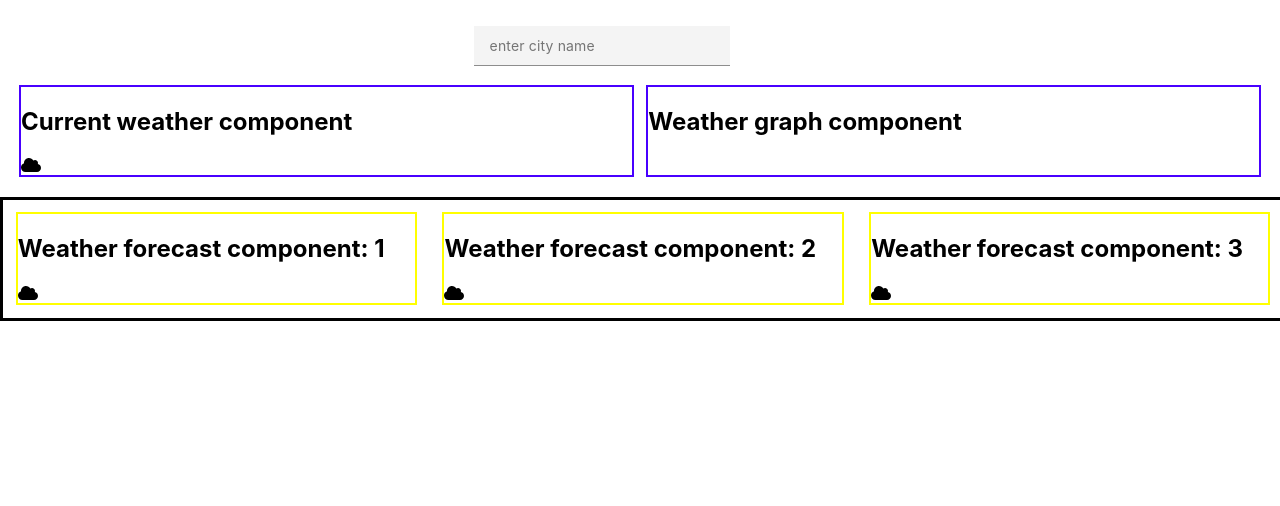
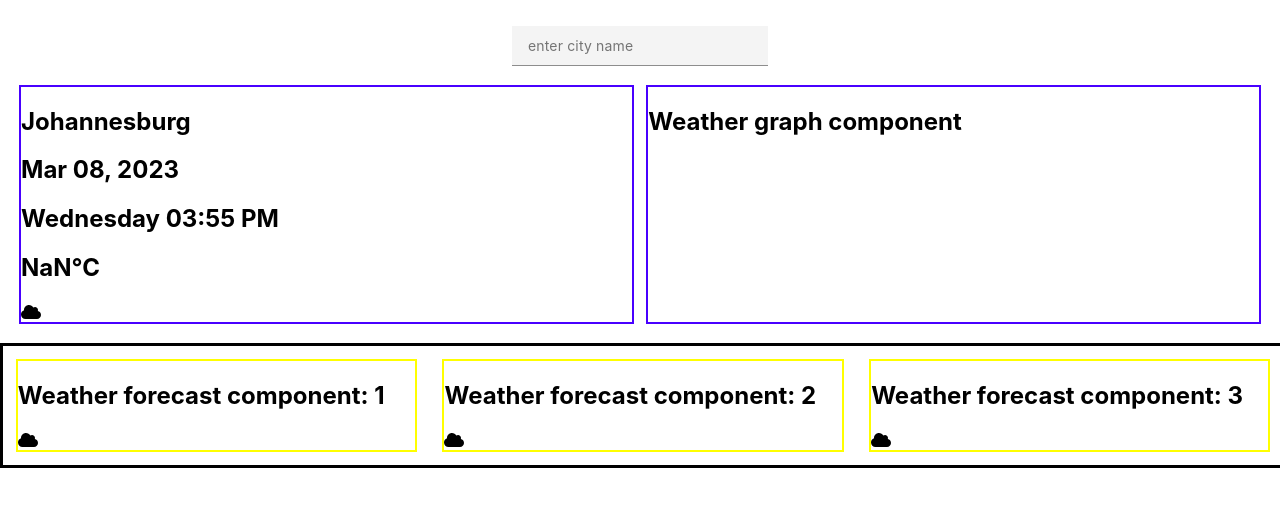
Before and after one commit to Kgaugelo11/reactjs-weather-app, a React (Create React App) app: page / in a window 1280 px wide. Shown: the top 506 px of the page. Built offline with nearby package versions, Linux system fonts and the light colour scheme; no server answers; the HTML template or start-up script is replaced by a standard one.

Commit message:
adding current weather card information

```diff
--- a/src/components/WeatherWrapper.js
+++ b/src/components/WeatherWrapper.js
@@ -1,12 +1,31 @@
-import React, {useState} from "react";
+import React, {useEffect, useState} from "react";
 import LocationInput from "./location/LocationInput";
-import "./WeatherWarpper.css";
+import "./WeatherWrapper.css";
 import CurrentWeatherCard from "./weatherCard/currentWeatherCard/CurrentWeatherCard";
 import WeatherGraph from "./weatherGraph/WeatherGraph";
 import ForecastWeatherWrapper from "./weatherCard/forecastWeatherCard/ForecastWeatherWrapper";
 
 const WeatherWrapper = () => {
-  const [location, setLocation] = useState("Johannesburg")
+  const [location, setLocation] = useState("Johannesburg");
+  const [weather, setWeather] = useState({});
+
+  useEffect(() => {
+    const apiUrl = `https://api.openweathermap.org/data/2.5/weather?q=${location}&units=metric&&appid=01b7b4f97ada9006a27f7aa192d2e0c8`;
+
+    fetch(apiUrl).then(response => response.json()).then(data => {
+      setWeather((prevState => {
+        prevState = {
+          condition: data.weather[0].description,
+          temperature: data.main.temp,
+          humidity: data.main.humidity,
+          pressure: data.main.pressure
+        };
+        return prevState
+      }));
+    }).catch(error => {
+      console.log(error);
+    });
+  }, [location]);
 
   const onSubmitHandler = (event) => {
     event.preventDefault();
@@ -16,7 +35,7 @@ const WeatherWrapper = () => {
     if (event.key === 'Enter') {
       setLocation((prevState => {
         prevState = event.target.value;
-        return prevState
+        return prevState;
       }));
     }
   }
@@ -29,7 +48,7 @@ const WeatherWrapper = () => {
         </div>
         <div className={"contain-current-graph"}>
           <div className={"contain-current-graph_child"}>
-            <CurrentWeatherCard/>
+            <CurrentWeatherCard location={location} weather={weather}/>
           </div>
           <div className={"contain-current-graph_child"}>
             <WeatherGraph/>
@@ -40,7 +59,7 @@ const WeatherWrapper = () => {
         </div>
       </div>
     </form>
-  )
+  );
 }
 
 export default WeatherWrapper;
--- a/src/components/location/LocationInput.css
+++ b/src/components/location/LocationInput.css
@@ -22,7 +22,7 @@
     color: #161616;
     transition: background-color 70ms cubic-bezier(.2, 0, .38, .9), outline 70ms cubic-bezier(.2, 0, .38, .9);
     margin-top: 2%;
-    margin-left: 37%;
+    margin-left: 40%;
 }
 
 :focus {
--- a/src/components/weatherCard/common/WeatherIcon.js
+++ b/src/components/weatherCard/common/WeatherIcon.js
@@ -11,53 +11,57 @@ import {
   faCloudRain,
   faCloudShowersHeavy,
   faSnowflake,
-  faIcicles
+  faIcicles,
+  faThunderstorm,
 } from '@fortawesome/free-solid-svg-icons'
 
 const getWeatherIcon = (condition) => {
   let icon;
   switch (condition) {
-    case "Clear":
+    case "clear sky":
+      icon = faSun;
+      break;
+    case "sunny":
+      icon = faSun;
+      break;
+    case "mist":
+      icon = faCloudMeatball;
+      break;
+    case "scattered clouds":
       icon = faCloud;
       break;
-    case "Sunny":
-      icon = faSun;
-      break;
-    case "Mist":
-      icon = faCloudMeatball;
-      break;
-    case "Cloudy":
-      icon = faCloud;
-      break;
-    case "Partly cloudy":
+    case "few clouds":
       icon = faCloudSun;
       break;
-    case "Overcast":
+    case "overcast clouds":
       icon = faSmog;
       break;
     case "Blizzard":
       icon = faMeteor;
       break;
-    case "Fog":
+    case "fog":
       icon = faSmog;
       break;
-    case "Light rain":
+    case "light rain":
       icon = faCloudRain;
       break;
-    case "Medium rain":
+    case "moderate rain":
       icon = faCloudRain;
       break;
-    case "Heavy rain":
+    case "heavy intensity rain":
       icon = faCloudShowersHeavy;
       break;
-    case "Light snow":
+    case "light snow":
       icon = faSnowflake;
       break;
-    case "Medium snow":
+    case "moderate  snow":
       icon = faSnowflake;
       break;
-    case "Heavy snow":
+    case "heavy snow":
       icon = faIcicles;
+      break;
+    case /.*thunderstorm.*/i:
+      icon = faThunderstorm;
       break;
     default:
       icon = faCloud;
--- a/src/components/weatherCard/currentWeatherCard/CurrentWeatherCard.js
+++ b/src/components/weatherCard/currentWeatherCard/CurrentWeatherCard.js
@@ -1,21 +1,52 @@
-import React from "react";
-import Date from "./components/Date";
-import Temperature from "../common/Temperature";
+import React, {useEffect, useState} from "react";
 import WeatherIcon from "../common/WeatherIcon";
-import CityName from "./components/CityName";
 
-const currentWeatherCard = (props) => {
+const CurrentWeatherCard = (props) => {
+  const [currentDate, setCurrentDate] = useState("");
+  const [currentTime, setCurrentTime] = useState("");
+
+  useEffect(() => {
+    setCurrentDate((prevState => {
+      const date = new Date();
+      prevState = date.toLocaleDateString([], {day: "2-digit", month: "short", year: "numeric"});
+      return prevState;
+    }))
+  }, []);
+
+  useEffect(() => {
+    const intervalId = setInterval(() => {
+      setCurrentTime((prevState => {
+        prevState = new Date().toLocaleTimeString([], {
+          hour: '2-digit',
+          minute: '2-digit',
+          hour12: true,
+          weekday: "long"
+        });
+        return prevState;
+      }));
+    }, 0);
+
+    return () => {
+      clearInterval(intervalId);
+    };
+  }, []);
+
+  const roundTemperatureToNearest = (temp) => {
+    const num = parseFloat(temp);
+    return Math.floor(num);
+  }
+
   return (
     <div>
-      <h2>Current weather component</h2>
-      <CityName/>
-      <Date/>
-      <Temperature/>
+      <h2>{props.location}</h2>
+      <h2>{currentDate}</h2>
+      <h2>{currentTime}</h2>
+      <h2>{roundTemperatureToNearest(props.weather.temperature)}°C</h2>
       <WeatherIcon
-        condition={props.condition}
+        condition={props.weather.condition}
       />
     </div>
   );
 }
 
-export default currentWeatherCard;
+export default CurrentWeatherCard;
```
Also changed, not shown: src/components/weatherCard/currentWeatherCard/components/CityName.js (deleted, +0 -8 lines), src/components/weatherCard/currentWeatherCard/components/Date.js (deleted, +0 -7 lines), src/components/WeatherWrapper.css (renamed from src/components/WeatherWarpper.css), src/components/weatherCard/currentWeatherCard/components/Date.css (deleted).
